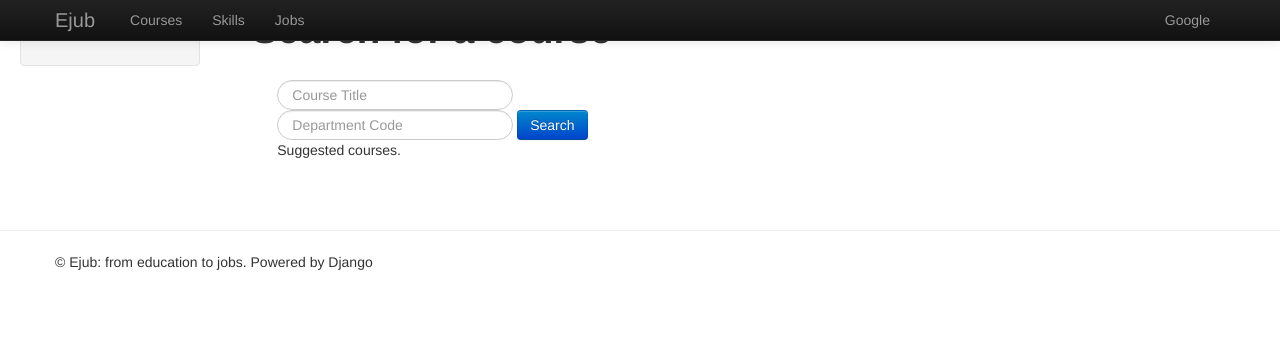
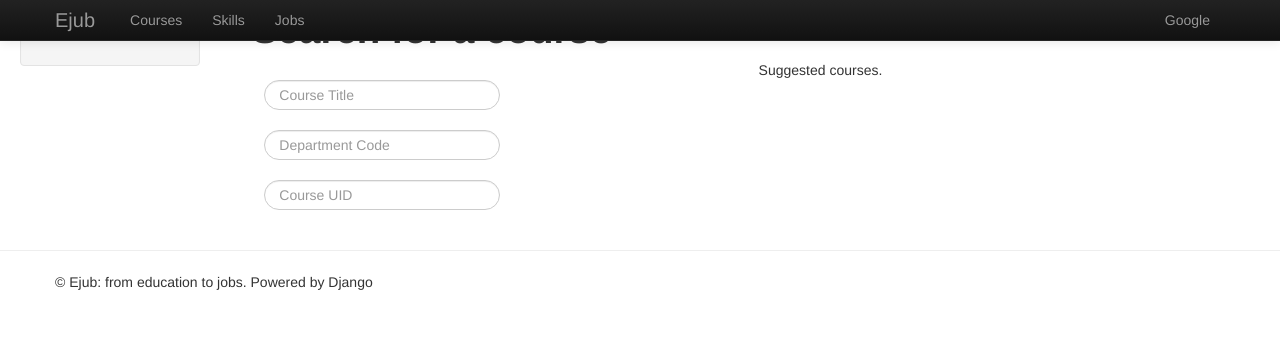
Before and after one commit to 400yk/Ejub, a Django app: page /ej/courses/ in a window 1280 px wide. Shown: the top 341 px of the page. Run offline with Django 3.2, Linux system fonts and the light colour scheme.

Commit message:
Add search course by uid

```diff
--- a/ej/static/js/ej-ajax.js
+++ b/ej/static/js/ej-ajax.js
@@ -4,7 +4,9 @@ $(document).ready(function() {
         query_title = $(this).val();
         var query_dept;
         query_dept = $("#query-course-deptcode").val();
-        $.get('/ej/course_search/', {search_coursetitle: query_title, search_departmentcode: query_dept}, function(data) {
+        var query_uid;
+        query_uid = $("#query-course-uid").val();
+        $.get('/ej/course_search/', {search_coursetitle: query_title, search_departmentcode: query_dept, search_courseuid: query_uid}, function(data) {
             $("#course-suggestions").html(data);
         });
     });
@@ -14,8 +16,23 @@ $(document).ready(function() {
         query_title = $("#query-course-title").val();
         var query_dept;
         query_dept = $(this).val();
-        $.get('/ej/course_search/', {search_coursetitle: query_title, search_departmentcode: query_dept}, function(data) {
+        var query_uid;
+        query_uid = $("#query-course-uid").val();
+        $.get('/ej/course_search/', {search_coursetitle: query_title, search_departmentcode: query_dept, search_courseuid: query_uid}, function(data) {
             $("#course-suggestions").html(data);
         });
     });
+
+     $("#query-course-uid").keyup(function() {
+        var query_title;
+        query_title = $("#query-course-title").val();
+        var query_dept;
+        query_dept = $("#query-course-deptcode").val();
+        var query_uid;
+        query_uid = $(this).val();
+        $.get('/ej/course_search/', {search_coursetitle: query_title, search_departmentcode: query_dept, search_courseuid: query_uid}, function(data) {
+            $("#course-suggestions").html(data);
+        });
+    });
+
 });
--- a/ej/templates/ej/course_detail.html
+++ b/ej/templates/ej/course_detail.html
@@ -8,7 +8,9 @@
             <h4>Course information</h4>
             <ul>
                 <li>Department: {{ course.departmentcode }}</li>
-                <li>Course UID: {{ course.courseuid }}</li>
+                <li>Course Number: {{ course.coursenumber }}</li>
+                <li>Upper Units: {{ course.upperunits }}</li>
+                <li>Lower Units: {{ course.lowerunits }}</li>
                 <li>Course Description: {{ course.coursedescription }}</li>
             </ul>
         </div>
--- a/ej/templates/ej/courses.html
+++ b/ej/templates/ej/courses.html
@@ -4,18 +4,26 @@
 {% block body %}
 <div class="container-fluid">
 <h1 id="course-page-head">Search for a course</h1>
+    <div class="row-fluid">
+        <div class="span6">
             <br/>
             <form class="form-signin span8" method="post" id="course_search_form" action="{% url 'ej:courses' %}">
                 {% csrf_token %}
                 <input type="text" class="input-long search-query" size="50" name="query-course-title" id="query-course-title" placeholder="Course Title"/>
                 <br/>
+                <br/>
                 <input type="text" class="input-long search-query" size="50" name="query-course-deptcode" id="query-course-deptcode" placeholder="Department Code"/>
-        <input class="btn btn-primary" type="submit" name="submit" value="Search"/>
+                <br/>
+                <br/>
+                <input type="text" class="input-long search-query" size="50" name="query-course-uid" id="query-course-uid" placeholder="Course UID"/>
+            </form>
+        </div>
+
+        <div class="span6">
             <div id="course-suggestions">Suggested courses.</div>
-    </form>
+        </div>
+    </div>
 
-    <div class="span 4" id="course-detail-view">
-    </div>
 </div>
 
 
--- a/ej/views.py
+++ b/ej/views.py
@@ -26,7 +26,7 @@ def get_course(max_courses = 0, starts_with = {}):
         for k,v in starts_with.iteritems():
             if v:
                 # Ignore case
-                filterargs['{0}__{1}'.format(k, 'istartswith')] = v
+                filterargs['{0}__{1}'.format(k, 'icontains')] = v
 
         if filterargs:
             course_list = CoursesList.objects.filter(**filterargs)
@@ -46,7 +46,7 @@ def course_search(request):
     starts_with = ''
     course_list = []
 
-    field_list = ['coursetitle', 'departmentcode']
+    field_list = ['coursetitle', 'departmentcode', 'courseuid']
     starts_with = {}
 
     if request.method == "GET":
@@ -56,7 +56,7 @@ def course_search(request):
         for field in field_list:
             starts_with[field] = request.POST['search_' + field]
 
-    course_list = get_course(8, starts_with)
+    course_list = get_course(15, starts_with)
     return render_to_response('ej/course_search.html', {'course_list': course_list}, context)
 
 # Once the user finds the course, retrieve the course detail
```
Also changed, not shown: 5 other files. Lines whose indentation alone changed are shown as unchanged.
